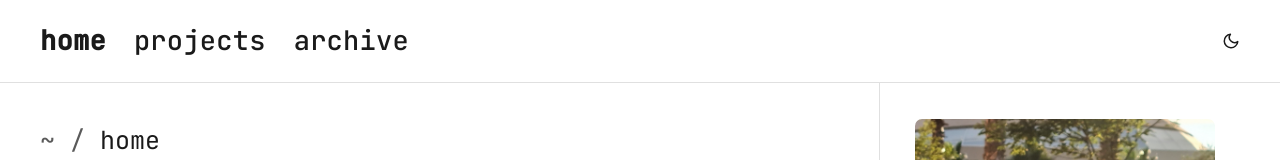
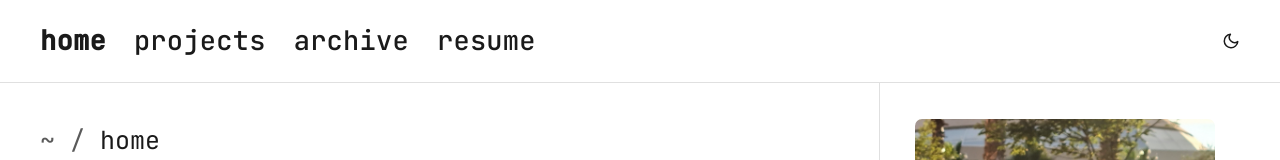
Before and after one commit to mylastresort/mylastresort.github.io, a React (Vite) app: page / in a window 1280 px wide. Shown: the top 160 px of the page. Built offline with nearby package versions, Linux system fonts and the light colour scheme.

Commit message:
profile: add resume download link to navbar with hover-reveal view control

```diff
--- a/src/components/Nav.jsx
+++ b/src/components/Nav.jsx
@@ -1,3 +1,5 @@
+import { ResumeNavLink } from './ResumeDownload.jsx'
+
 const SUN_ICON =
   '<svg width="18" height="18" viewBox="0 0 24 24" fill="none" stroke="currentColor" stroke-width="2" stroke-linecap="round" stroke-linejoin="round"><circle cx="12" cy="12" r="5"/><line x1="12" y1="1" x2="12" y2="3"/><line x1="12" y1="21" x2="12" y2="23"/><line x1="4.22" y1="4.22" x2="5.64" y2="5.64"/><line x1="18.36" y1="18.36" x2="19.78" y2="19.78"/><line x1="1" y1="12" x2="3" y2="12"/><line x1="21" y1="12" x2="23" y2="12"/><line x1="4.22" y1="19.78" x2="5.64" y2="18.36"/><line x1="18.36" y1="5.64" x2="19.78" y2="4.22"/></svg>'
 
@@ -27,6 +29,7 @@ export default function Nav({ page, onNavigate, onToggleTheme, theme, navRef })
             {link.label}
           </a>
         ))}
+        <ResumeNavLink />
         <button
           id="theme-toggle"
           aria-label="Toggle dark mode"
--- /dev/null
+++ b/src/components/ResumeDownload.jsx
@@ -0,0 +1,33 @@
+const VIEW_ICON =
+  '<svg class="icon" viewBox="0 0 24 24" fill="none" stroke="currentColor" stroke-width="2" stroke-linecap="round" stroke-linejoin="round"><path d="M18 13v6a2 2 0 0 1-2 2H5a2 2 0 0 1-2-2V8a2 2 0 0 1 2-2h6"/><polyline points="15 3 21 3 21 9"/><line x1="10" y1="14" x2="21" y2="3"/></svg>'
+
+export const RESUME_URL = `${import.meta.env.BASE_URL}resume.pdf`
+export const DOWNLOAD_NAME = 'Samy.Tamim.Resume.pdf'
+export const LABEL = 'resume (PDF, 104 KB)'
+
+export function ResumeNavLink() {
+  return (
+    <span className="resume-nav">
+      <a
+        className="resume-nav-link"
+        href={RESUME_URL}
+        download={DOWNLOAD_NAME}
+        aria-label="Download resume as PDF"
+        title={LABEL}
+      >
+        resume
+      </a>
+      <a
+        className="resume-nav-view"
+        href={RESUME_URL}
+        target="_blank"
+        rel="noopener noreferrer"
+        tabIndex="-1"
+        aria-label="View resume as PDF in a new tab"
+        title="View resume as PDF"
+      >
+        <span className="icon" dangerouslySetInnerHTML={{ __html: VIEW_ICON }} />
+      </a>
+    </span>
+  )
+}
--- a/src/styles.css
+++ b/src/styles.css
@@ -435,6 +435,68 @@ nav a.active {
   font-style: normal;
   font-weight: 700;
   color: var(--link);
+}
+
+/* ── RESUME DOWNLOAD ── */
+.resume-nav {
+  display: flex;
+  align-items: center;
+}
+
+.resume-nav a {
+  margin-right: 0;
+}
+
+.resume-nav-link:focus-visible {
+  outline: 2px solid var(--link);
+  outline-offset: 2px;
+}
+
+.resume-nav-view {
+  display: inline-flex;
+  align-items: center;
+  justify-content: center;
+  width: 24px;
+  opacity: 0;
+  overflow: hidden;
+  margin: 0 12px 0 8px;
+  text-decoration: none;
+  transition: opacity 0.15s ease-out;
+}
+
+.resume-nav-view .icon {
+  width: 18px;
+  height: 18px;
+  display: flex;
+  align-items: center;
+  justify-content: center;
+}
+
+.resume-nav-view .icon > svg {
+  width: 100%;
+  height: 100%;
+  display: block;
+}
+
+.resume-nav:hover .resume-nav-view,
+.resume-nav:focus-within .resume-nav-view {
+  opacity: 1;
+}
+
+.resume-nav-view:hover {
+  text-decoration: none;
+  color: var(--link);
+}
+
+.resume-nav-view:focus-visible {
+  outline: 2px solid var(--link);
+  outline-offset: 2px;
+}
+
+@media (prefers-reduced-motion: reduce) {
+  .resume-nav-view {
+    transition: none;
+  }
 }
 
 /* ── RECENT POSTS ── */
```
Also changed, not shown: 1 other file (tests, documents, lock files or other folders).
